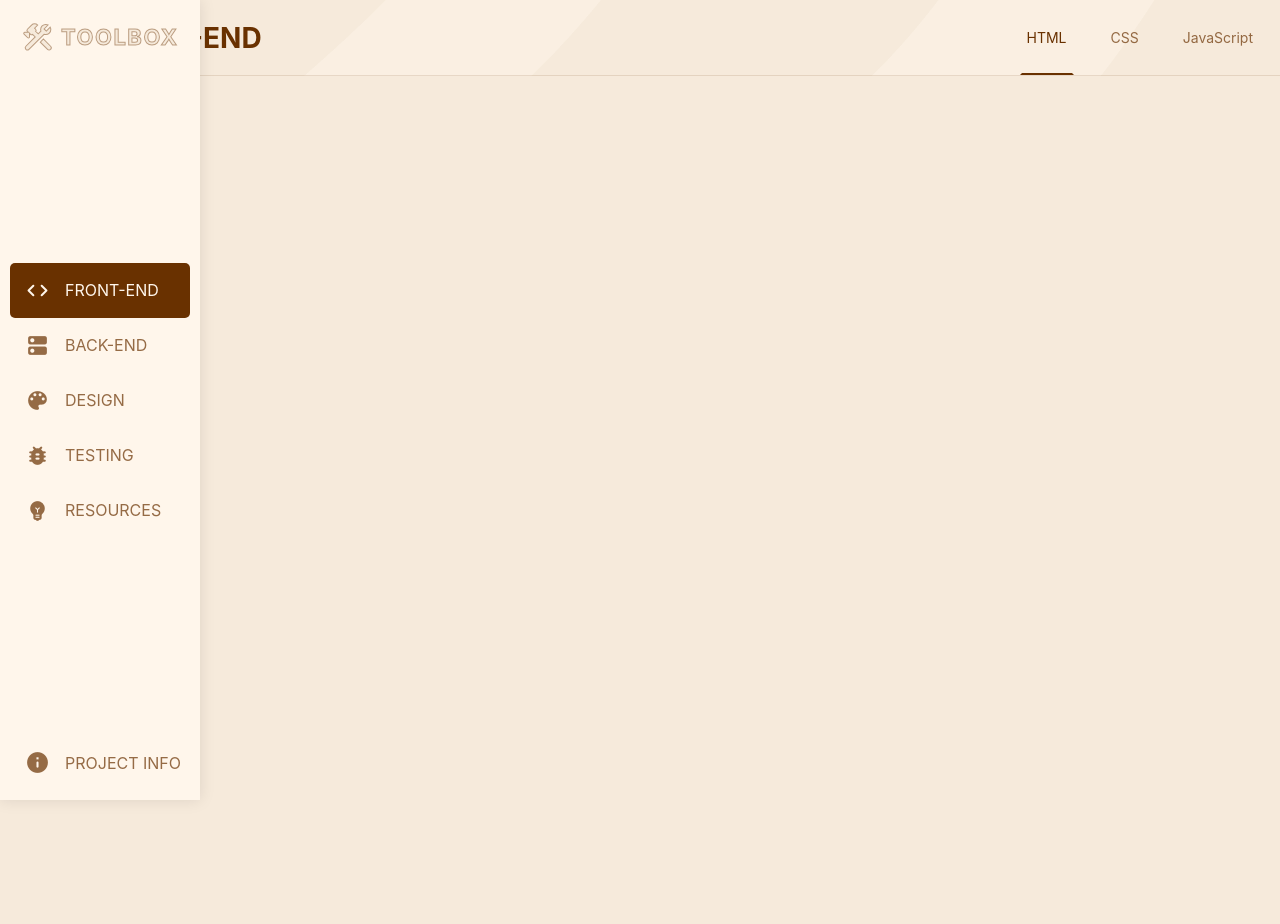
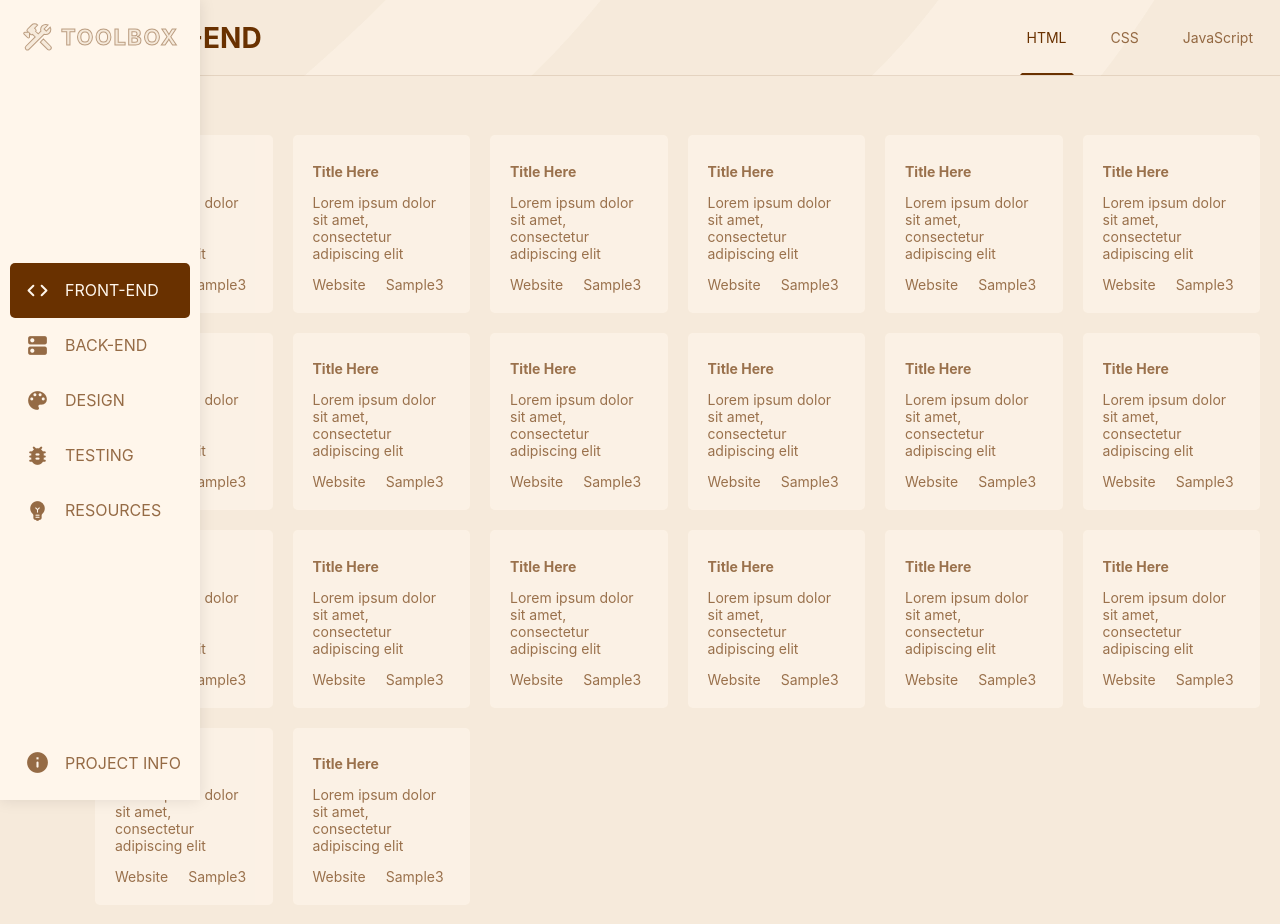
Before and after one commit to garviswbs/toolbox, a React (Vite) app: page /#/front-end/html in a window 1280 px wide. Before the commit the page ends 800 px from the top, so only its background shows below. Built offline with nearby package versions, Linux system fonts and the light colour scheme.

Commit message:
Set Front end pages with subnav

```diff
--- a/src/pages/Front-End/All.jsx
+++ b/src/pages/Front-End/All.jsx
@@ -1,5 +1,5 @@
 // Card Components
-import Card from "../Card.jsx";
+import Card from "../Components/Card.jsx";
 
 function All() {
   return (
--- a/src/pages/Front-End/FrontEnd.jsx
+++ b/src/pages/Front-End/FrontEnd.jsx
@@ -1,14 +1,9 @@
+// React Router
+import { Outlet } from "react-router";
 // Ant Design
-import { Row, Col } from "antd";
-
-// React Router
-import { NavLink, Outlet } from "react-router";
-
+import { Row } from "antd";
 // SubNavBanner Component
 import SubNavBanner from "../Components/SubNavBanner.jsx";
-
-// Card Component CSS
-import Card from "../Card.jsx";
 
 function FrontEnd() {
   const links = [
@@ -20,12 +15,10 @@ function FrontEnd() {
   return (
     <>
       {/* Banner */}
-
       <SubNavBanner title="Front-end" links={links} />
+      {/* Content */}
       <div className="section_parent">
-        <Row gutter={[20, 20]}>
-          <Outlet />
-        </Row>
+        <Outlet />
       </div>
     </>
   );
--- a/src/pages/Front-End/HTML.jsx
+++ b/src/pages/Front-End/HTML.jsx
@@ -1,5 +1,37 @@
+// Ant Design
+import { Row } from "antd";
+
+// Components
+import Card from "../Components/Card.jsx";
+
 function HTML() {
-  return <h1>HTML</h1>;
+  return (
+    <>
+      <h1>HTML</h1>
+      <Row gutter={[20, 20]}>
+        <Card />
+        <Card />
+        <Card />
+        <Card />
+        <Card />
+        <Card />
+        <Card />
+        <Card />
+        <Card />
+        <Card />
+        <Card />
+        <Card />
+        <Card />
+        <Card />
+        <Card />
+        <Card />
+        <Card />
+        <Card />
+        <Card />
+        <Card />
+      </Row>
+    </>
+  );
 }
 
 export default HTML;
--- a/src/pages/Front-End/JavaScript.jsx
+++ b/src/pages/Front-End/JavaScript.jsx
@@ -1,3 +1,6 @@
+// Ant Design
+import { Col, Row } from "antd";
+
 function JavaScript() {
   return (
     <div>
--- a/src/pages/Info/Info.jsx
+++ b/src/pages/Info/Info.jsx
@@ -31,7 +31,7 @@ function Info() {
           </Col>
         </Row>
       </div>
-      <p style={{ width: "50%", float: "right" }}>
+      <p style={{ width: "50%" }}>
         <strong>Toolbox</strong> is a project that aims to provide a collection of resources for developers and designers. The UI has been designed to mimick an integration dashboard with pages,
         subpages, and cards. The project is built using React, Vite, React Router, Material Symbols, styled-components, and Ant Design layout components. Each tile includes a link to the resource
         website. If applicable, a link to a personal sample page is also included.
```
Also changed, not shown: src/pages/Components/Card.jsx (renamed from src/pages/Card.jsx).
